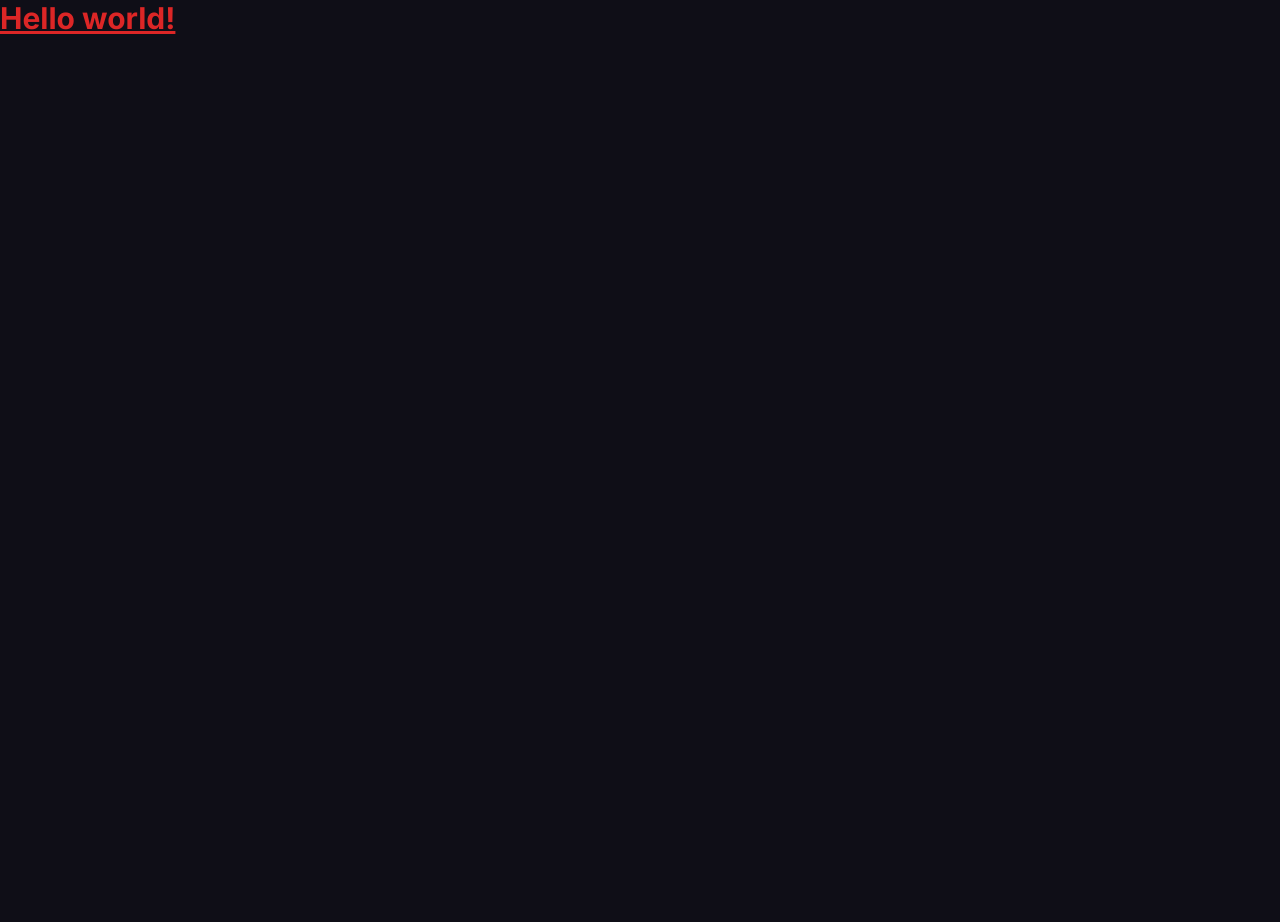
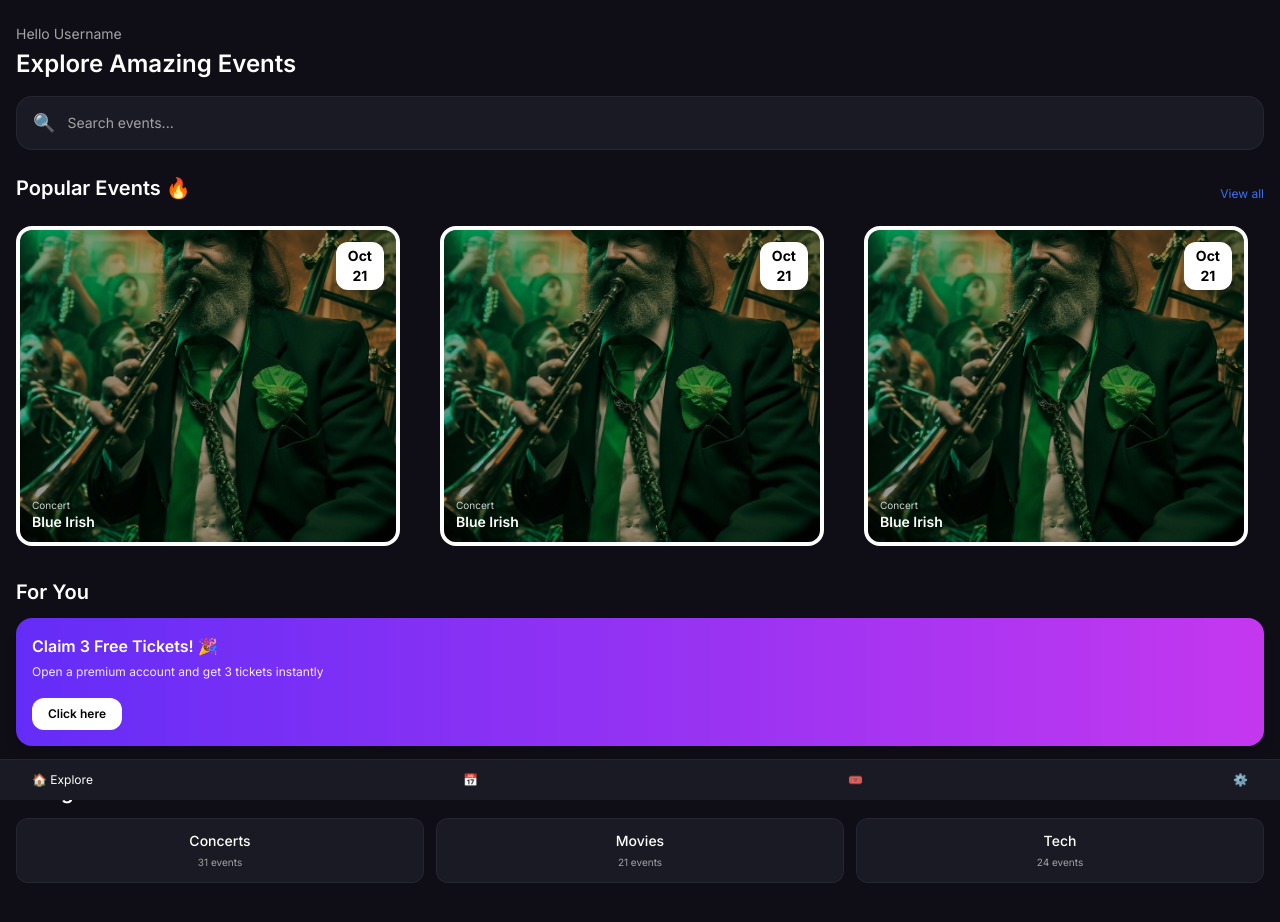
Before and after one commit to Haywhai1/event-app, a Next.js app: page / in a window 1280 px wide. Shown: the top 922 px of the page. Before the commit the page ends 800 px from the top, so only its background shows below. Built offline with nearby package versions, Linux system fonts and the light colour scheme.

Commit message:
added explorePage

```diff
--- a/app/page.tsx
+++ b/app/page.tsx
@@ -1,7 +1,9 @@
+import ExplorePage from "./explore/page";
+
 export default function Home() {
   return (
     <div>
-      <h1 className="text-3xl text-red-600 font-bold underline">Hello world!</h1>
+      <ExplorePage />
     </div>
   );
 }
```
